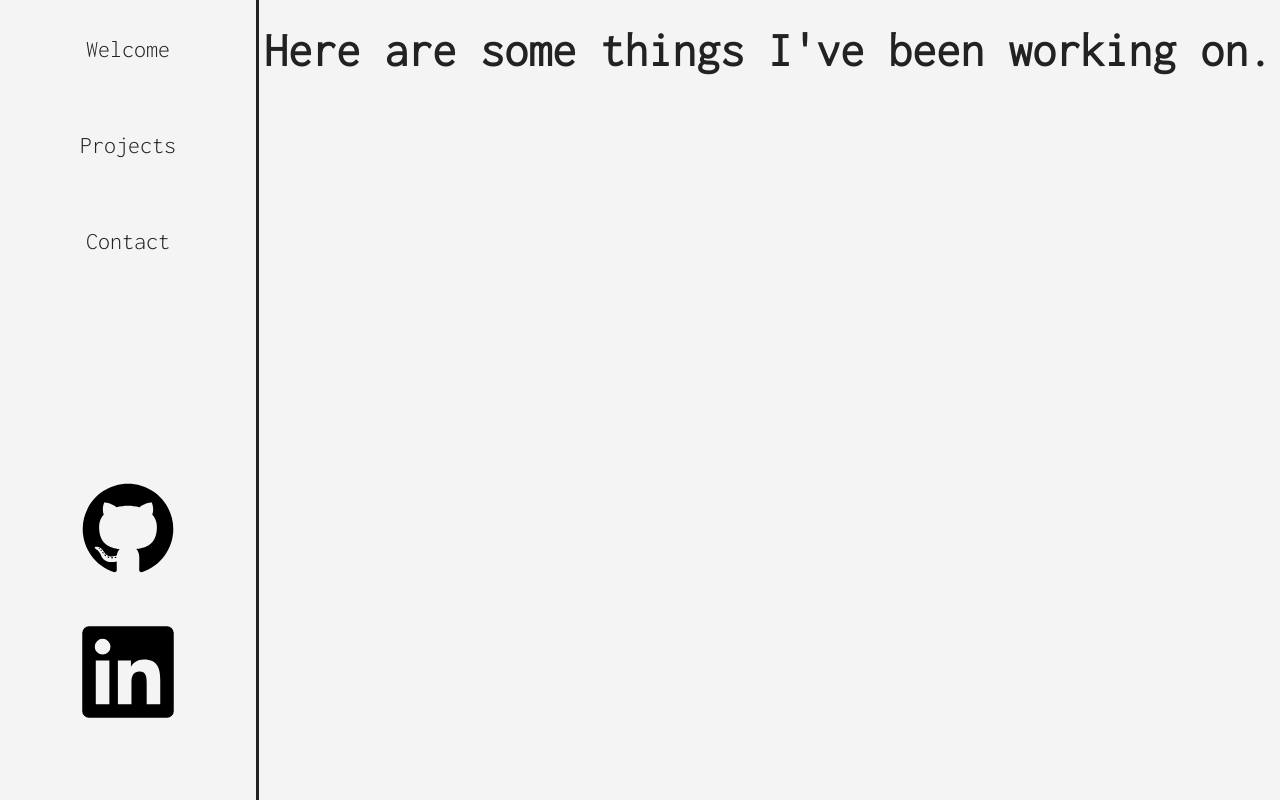
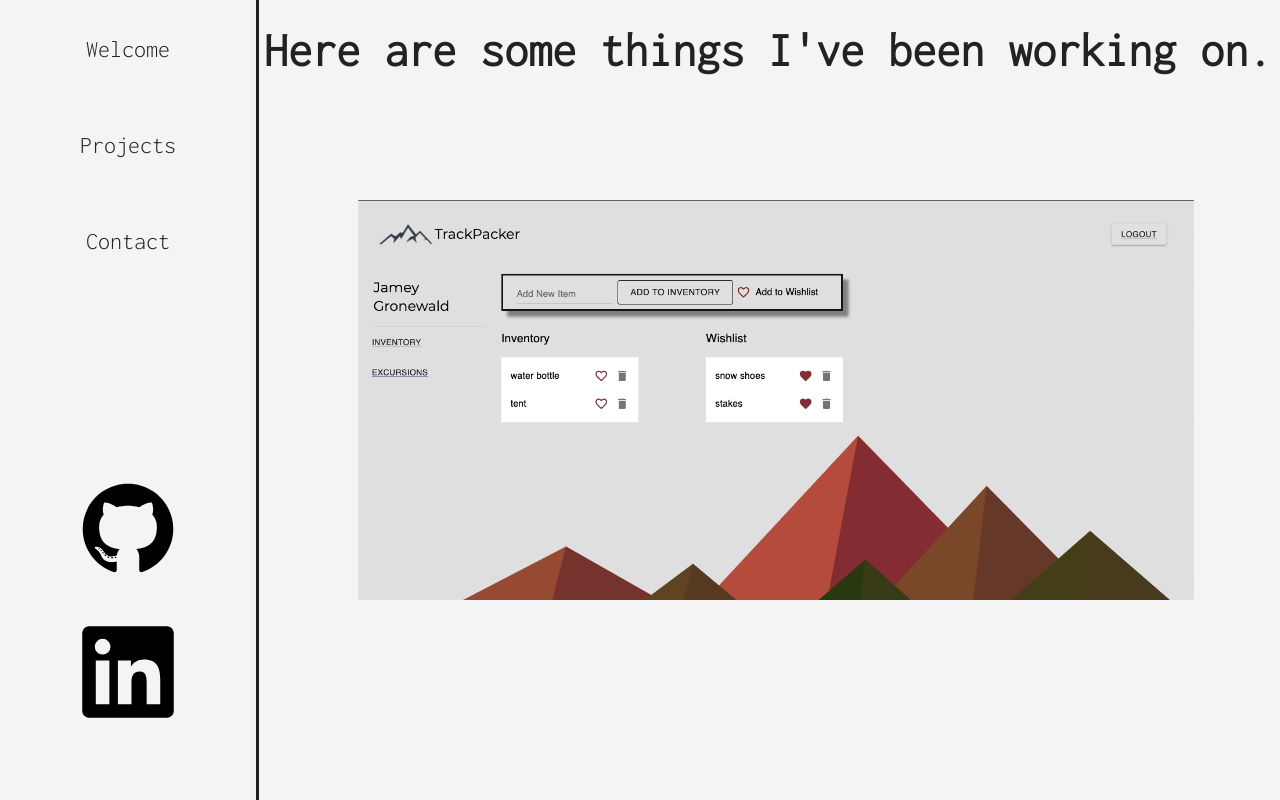
Before and after one commit to jameygronewald/reactTypeScriptPortfolio, a React (Create React App) app: page /projects in a window 1280 px wide. Built offline with nearby package versions, Linux system fonts and the light colour scheme.

Commit message:
added project image and adjusted grid for projects view

```diff
--- a/src/App.css
+++ b/src/App.css
@@ -128,16 +128,28 @@ html, body {
 
 .projectsContainer {
     display: grid;
-    grid-template: repeat(8, 100px) / 5% 1fr 1fr 1fr 1fr;
+    grid-template: repeat(8, 100px) / repeat(10, 1fr);
 }
 
 .projectsHeader {
-    grid-column: 1 / 6;
+    grid-column: 1 / 11;
     grid-row: 1;
     margin: auto;
     font-size: 3rem;
     font-weight: bold;
     height: auto;
+}
+
+
+.trackPackerImageContainer {
+    grid-column: 2 / 10;
+    grid-row: 3 / 7;
+    align-items: center;
+}
+
+.trackPackerImage {
+    width: auto;
+    align-self: center;
 }
 
 .contactContainer {
--- a/src/App.tsx
+++ b/src/App.tsx
@@ -1,5 +1,5 @@
 import React from "react";
-import { BrowserRouter as Router, Route } from "react-router-dom";
+import { BrowserRouter as Router, Route, Switch } from "react-router-dom";
 import { Welcome } from "./pages/Welcome/Welcome";
 import { Projects } from "./pages/Projects/Projects";
 import { Contact } from "./pages/Contact/Contact";
@@ -14,10 +14,12 @@ const App = () => {
           <NavColumn />
         </div>
         <div className="mainColumn">
-          <Route exact path="/" component={Welcome} />
-          <Route exact path="/welcome" component={Welcome} />
-          <Route exact path="/projects" component={Projects} />
-          <Route exact path="/contact" component={Contact} />
+          <Switch>
+            <Route exact path="/" component={Welcome} />
+            <Route path="/welcome" component={Welcome} />
+            <Route path="/projects" component={Projects} />
+            <Route path="/contact" component={Contact} />
+          </Switch>
         </div>
       </Router>
     </div>
--- a/src/components/FeaturedProject/FeaturedProject.tsx
+++ b/src/components/FeaturedProject/FeaturedProject.tsx
@@ -2,8 +2,8 @@ import React from 'react'
 
 export const FeaturedProject = () => {
     return (
-        <div>
-
+        <div className ="trackPackerImageContainer">
+            <img alt="trackPacker" className="trackPackerImage" src={require('../../../src/assets/trackPackerInventory.png')} />
         </div>
     )
 }
--- a/src/pages/Projects/Projects.tsx
+++ b/src/pages/Projects/Projects.tsx
@@ -1,10 +1,12 @@
 import React from "react";
 import { BigHeader } from "../../components/BigHeader/BigHeader";
+import { FeaturedProject } from "../../components/FeaturedProject/FeaturedProject";
 
 export const Projects = () => {
   return (
     <div className="projectsContainer">
       <BigHeader class="projectsHeader" text="Here are some things I've been working on." />
+      <FeaturedProject />
     </div>
   );
 };
```
Also changed, not shown: src/components/IconGrids/IconGridOthers.tsx (added, +9 -0 lines), src/assets/trackPackerInventory.png (added).
